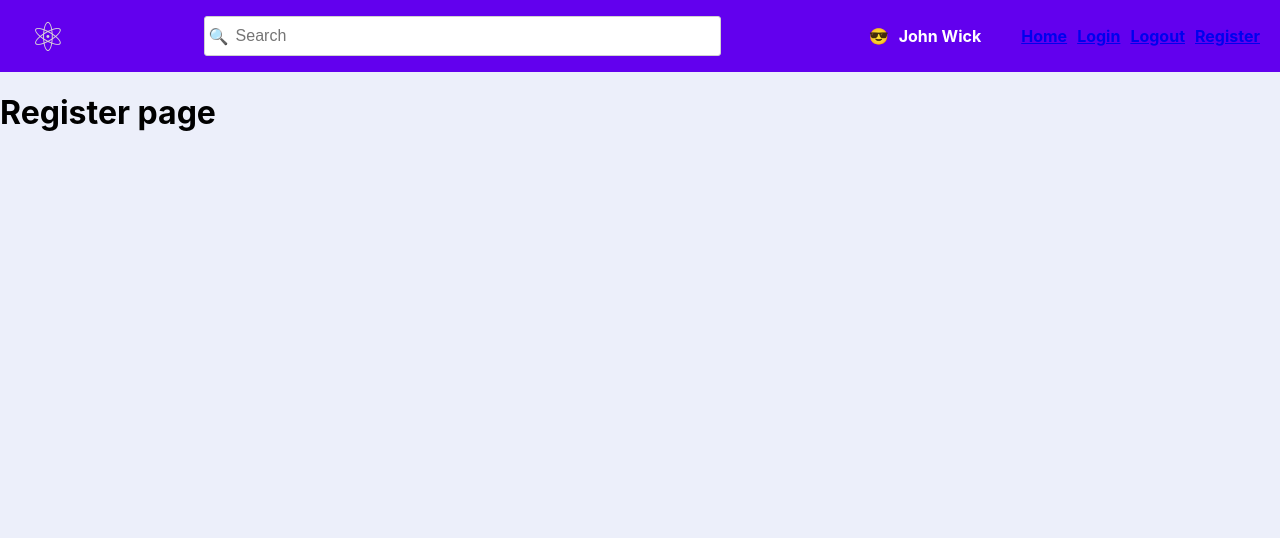
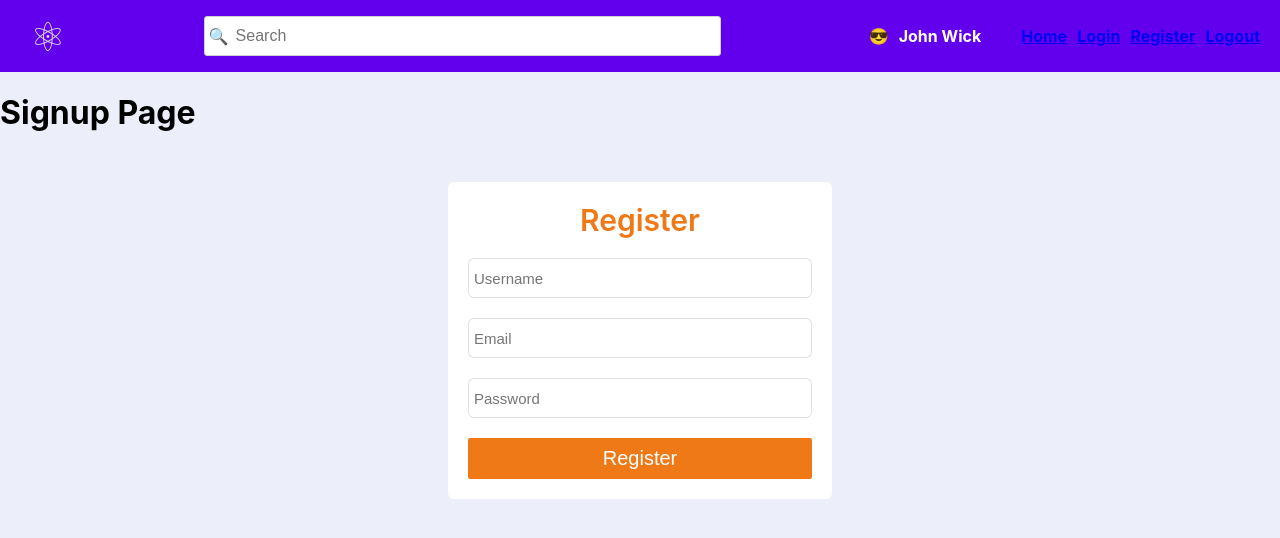
Before and after one commit to Alokkumarcse/codeial-chat, a React (Create React App) app: page /register in a window 1280 px wide. Shown: the top 538 px of the page. Built offline with nearby package versions, Linux system fonts and the light colour scheme; no server answers.

Commit message:
Register form added

```diff
--- a/src/components/App.js
+++ b/src/components/App.js
@@ -49,15 +49,15 @@ class App extends React.Component {
 								}}
 							/>
 							<Route
+								path="/register"
+								render={(props) => {
+									return <Register {...props} />;
+								}}
+							/>
+							<Route
 								path="/logout"
 								render={(props) => {
 									return <Logout {...props} />;
-								}}
-							/>
-							<Route
-								path="/register"
-								render={(props) => {
-									return <Register {...props} posts={posts} />;
 								}}
 							/>
 							<Route
--- a/src/components/Login.js
+++ b/src/components/Login.js
@@ -49,11 +49,12 @@ class Login extends React.Component {
 	render() {
 		return (
 			<div>
+				<h1>Login page</h1>
 				<form className="login-form">
 					<span className="login-signup-header">Log In</span>
 					<div className="field">
 						<input
-							type="text"
+							type="email"
 							placeholder="Email"
 							required
 							/* Part of uncontrolled component method */
--- a/src/components/Logout.js
+++ b/src/components/Logout.js
@@ -4,7 +4,8 @@ export default function Signup() {
 	return (
 		<div>
 			<h1>Logout page</h1>
-			<p>Say good bye </p>
+			<h3>You are successfully logged out</h3>
+			<h4>Good bye👋</h4>
 		</div>
 	);
 }
--- a/src/components/Navbar.js
+++ b/src/components/Navbar.js
@@ -51,8 +51,8 @@ export default class Navbar extends Component {
 						>
 							<Link to="/">Home</Link>
 							<Link to="login">Login</Link>
+							<Link to="register">Register</Link>
 							<Link to="logout">Logout</Link>
-							<Link to="register">Register</Link>
 						</ul>
 					</div>
 				</div>
--- a/src/components/Register.js
+++ b/src/components/Register.js
@@ -1,9 +1,102 @@
 import React from "react";
 
-export default function Register() {
-	return (
-		<div>
-			<h1>Register page </h1>
-		</div>
-	);
+class Register extends React.Component {
+	constructor(props) {
+		super(props);
+		// uncontrolled form handling need using reference of that element
+		// this.userNameInputRef = React.createRef();
+		// this.emailInputRef = React.createRef();
+		// this.passwordInputRef = React.createRef();
+		//controlled form handling need state to store and handle the data
+		this.state = {
+			user: "",
+			email: "",
+			password: "",
+		};
+	}
+
+	/** controlled way to handle form data */
+	// FUNCTION for handle user name input
+	handleUserNameInput = (e) => {
+		this.setState({
+			user: e.target.value,
+		});
+	};
+	// FUNCTION for handle email input
+	handleEmailInput = (e) => {
+		this.setState({
+			email: e.target.value,
+		});
+	};
+	// FUNCTION for handle password input
+	handlePasswordInput = (e) => {
+		this.setState({
+			password: e.target.value,
+		});
+	};
+
+	// FUNCTION for handle form data submit
+	handleFormSubmit = () => {
+		// uncontrolled way to extract the form data
+		// console.log(this.userNameInputRef.current.value);
+		// console.log(this.emailInputRef.current.value);
+		// console.log(this.passwordInputRef.current.value);
+		// controlled way to extract form data
+		const { user, email, password } = this.state;
+		console.log(user + " " + email + " " + password);
+	};
+
+	render() {
+		return (
+			<div>
+				<h1>Signup Page</h1>
+				<form className="login-form">
+					<span className="login-signup-header">Register</span>
+					<div className="field">
+						<input
+							type="text"
+							placeholder="Username"
+							required
+							/* Part of uncontrolled component method */
+							// ref={this.userNameInputRef}
+							/** Part of controlled component method */
+							onChange={this.handleUserNameInput}
+							value={this.state.user}
+						/>
+					</div>
+					<div className="field">
+						<input
+							type="email"
+							placeholder="Email"
+							required
+							/* Part of uncontrolled component method */
+							// ref={this.emailInputRef}
+							/** Part of controlled component method */
+							onChange={this.handleEmailInput}
+							value={this.state.email}
+						/>
+					</div>
+					<div className="field">
+						<input
+							type="password"
+							placeholder="Password"
+							required
+							/* Part of uncontrolled component method */
+							// ref={this.passwordInputRef}
+							/** Part of controlled component method */
+							onChange={this.handlePasswordInput}
+							value={this.state.password}
+						/>
+					</div>
+					<div className="field">
+						<button type="submit" onClick={this.handleFormSubmit}>
+							Register
+						</button>
+					</div>
+				</form>
+			</div>
+		);
+	}
 }
+
+export default Register;
```
